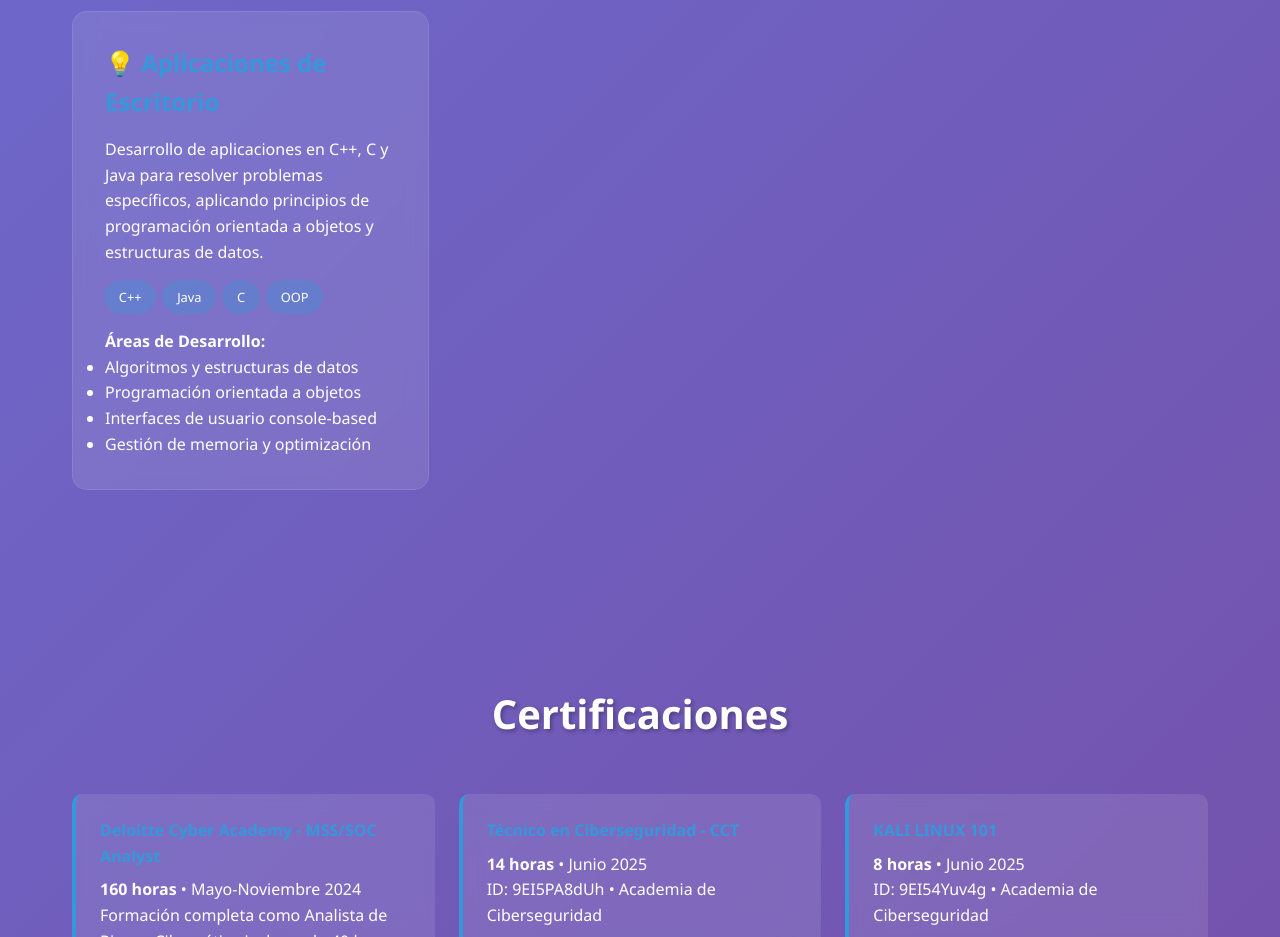
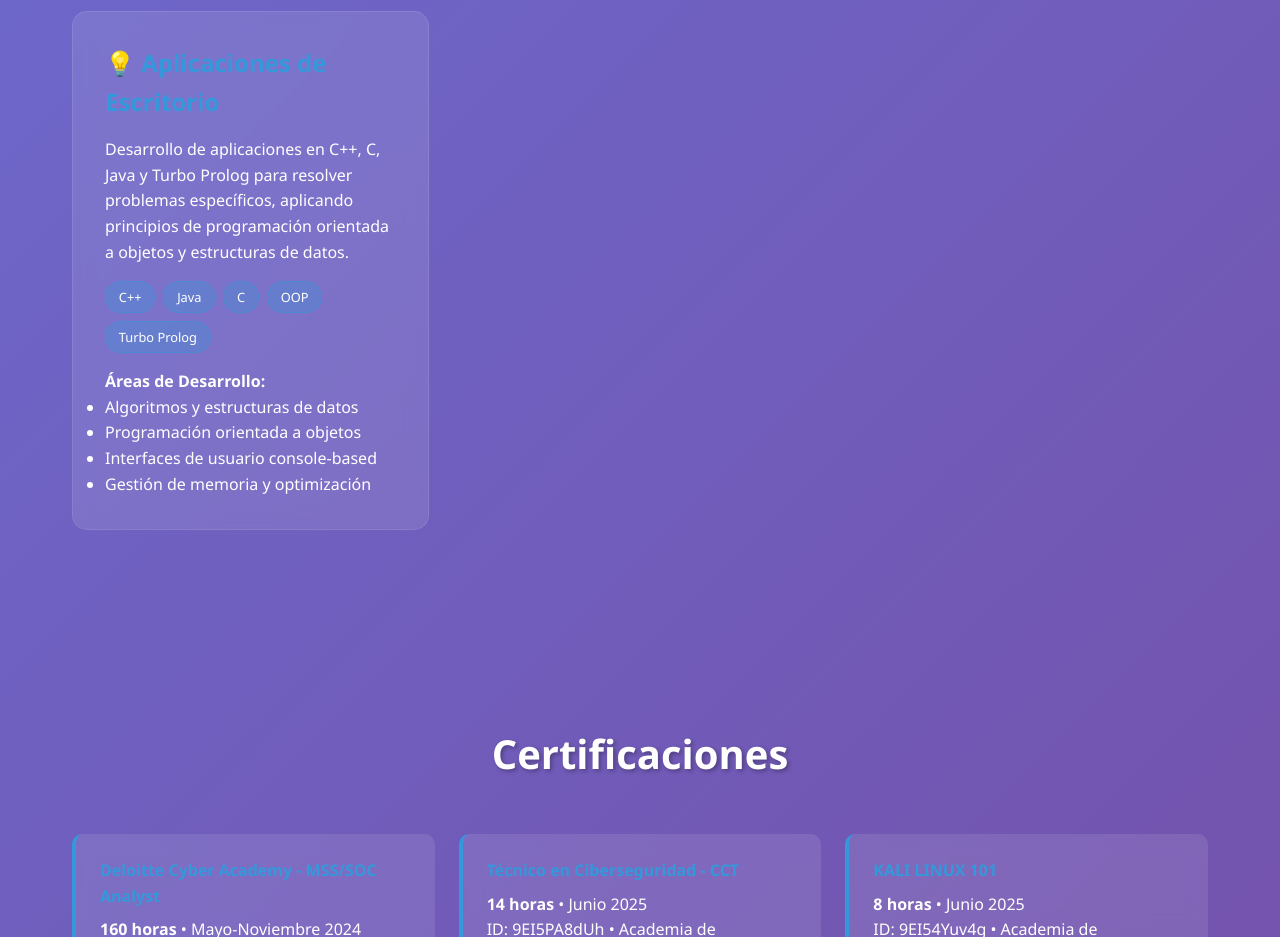
Before and after one commit to HarryApiafi/HarryApiafi.github.io, a plain HTML site: page index.html in a window 1280 px wide. Shown: the part 2580-3517 px from the top of the page. Drawn offline with Linux system fonts and the light colour scheme.

Commit message:
index.html

```diff
--- a/index.html
+++ b/index.html
@@ -442,12 +442,13 @@
 
             <div class="project-card">
                 <h3>💡 Aplicaciones de Escritorio</h3>
-                <p>Desarrollo de aplicaciones en C++, C y Java para resolver problemas específicos, aplicando principios de programación orientada a objetos y estructuras de datos.</p>
+                <p>Desarrollo de aplicaciones en C++, C, Java y Turbo Prolog para resolver problemas específicos, aplicando principios de programación orientada a objetos y estructuras de datos.</p>
                 <div class="project-tech">
                     <span class="tech-tag">C++</span>
                     <span class="tech-tag">Java</span>
                     <span class="tech-tag">C</span>
                     <span class="tech-tag">OOP</span>
+                     <span class="tech-tag">Turbo Prolog</span>
                 </div>
                 <h4>Áreas de Desarrollo:</h4>
                 <ul>
```
